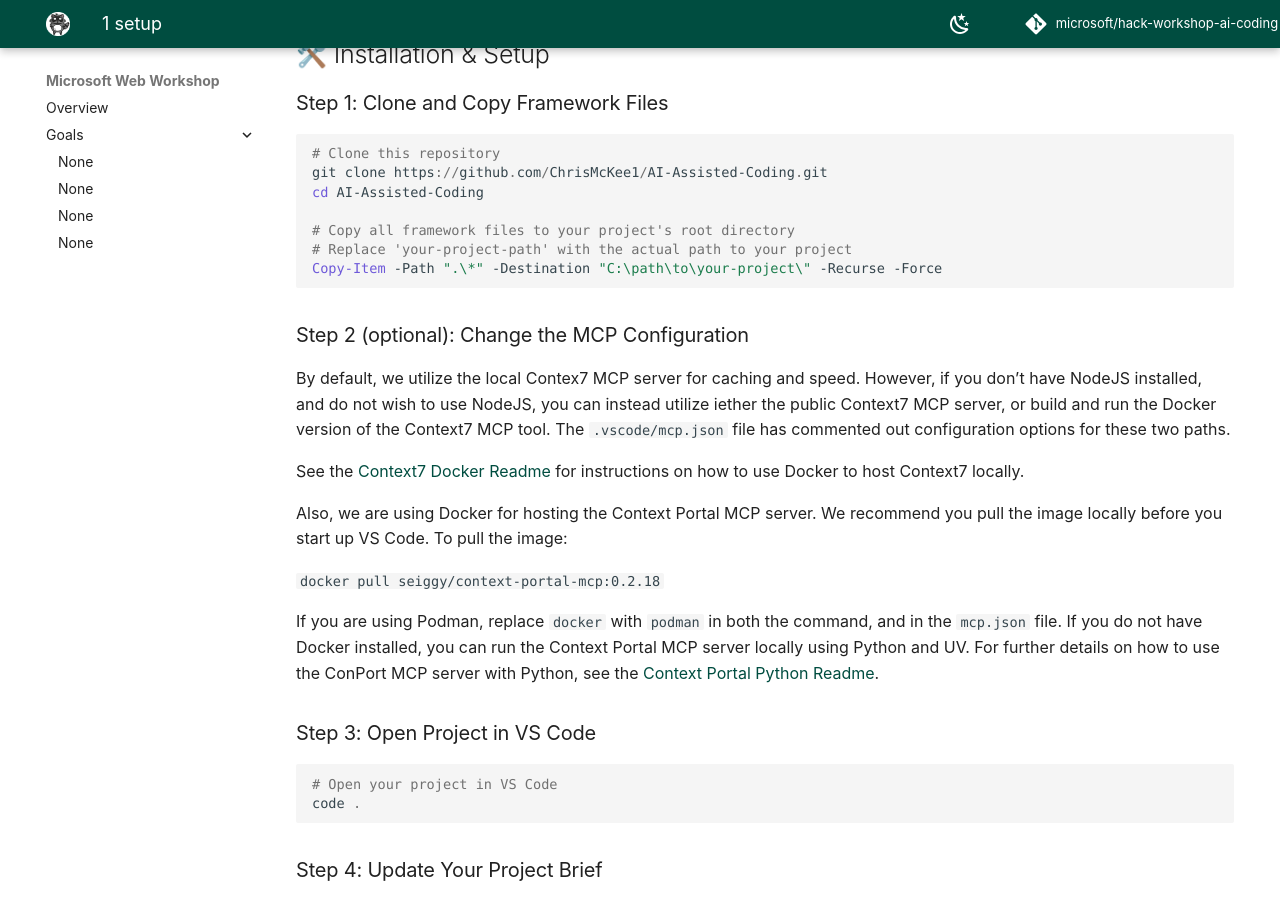
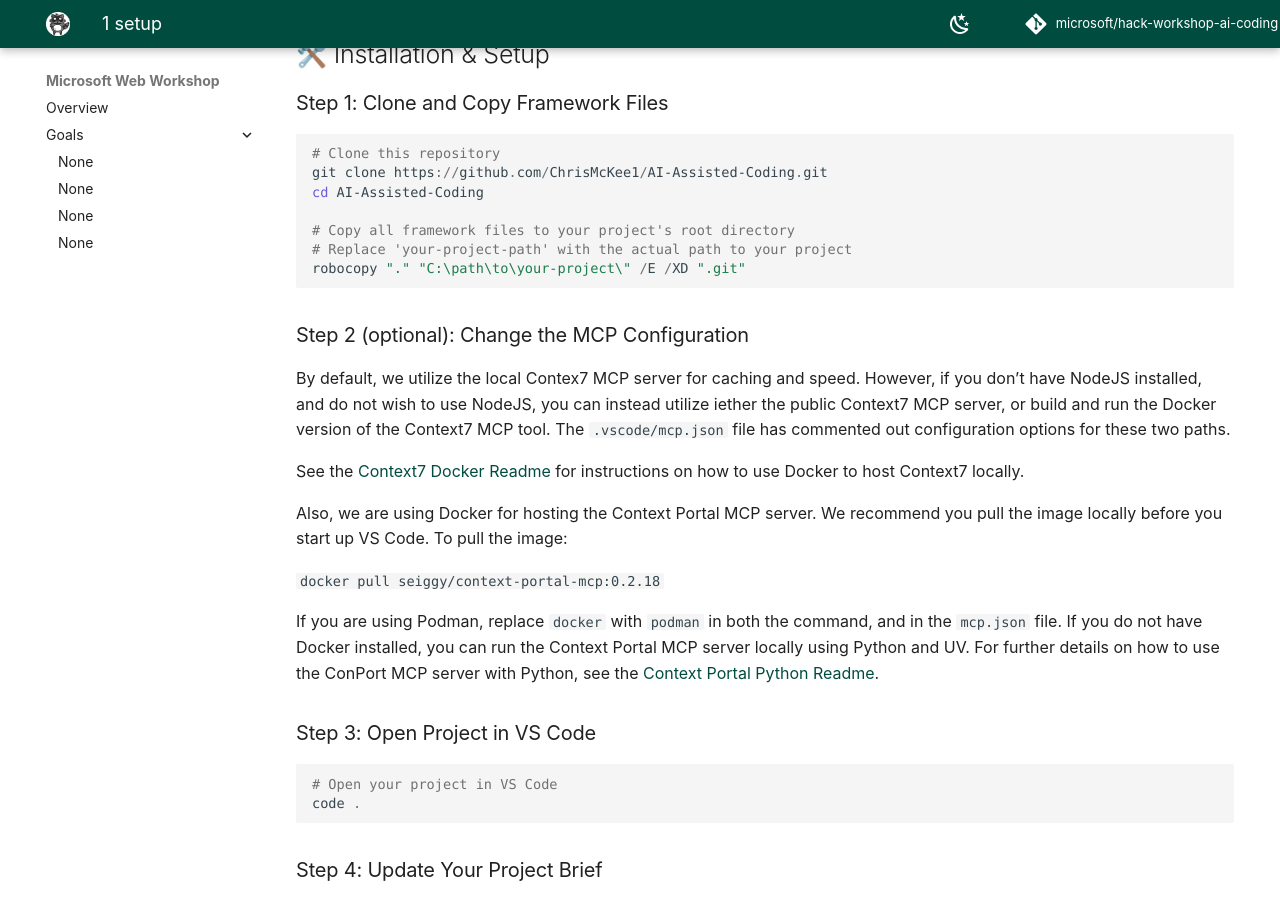
Before and after one commit to seiggy/hack-workshop-ai-coding, an MkDocs documentation site: the page built from goals/java/1-setup.md, in a window 1280 px wide and 900 px high, scrolled down 619 px. Built offline with MkDocs 1.6.1 and Material for MkDocs 9.7.7, drawn with Linux system fonts in a browser that asks for light colours; comment, search, counter and statistics services are not loaded.

Commit message:
Update the Copy command
Updated copy command for avoid. GIT folder

````diff
--- a/goals/java/1-setup.md
+++ b/goals/java/1-setup.md
@@ -25,7 +25,7 @@ cd AI-Assisted-Coding
 
 # Copy all framework files to your project's root directory
 # Replace 'your-project-path' with the actual path to your project
-Copy-Item -Path ".\*" -Destination "C:\path\to\your-project\" -Recurse -Force
+robocopy "." "C:\path\to\your-project\" /E /XD ".git"
 ```
 
 ### Step 2 (optional): Change the MCP Configuration
````
